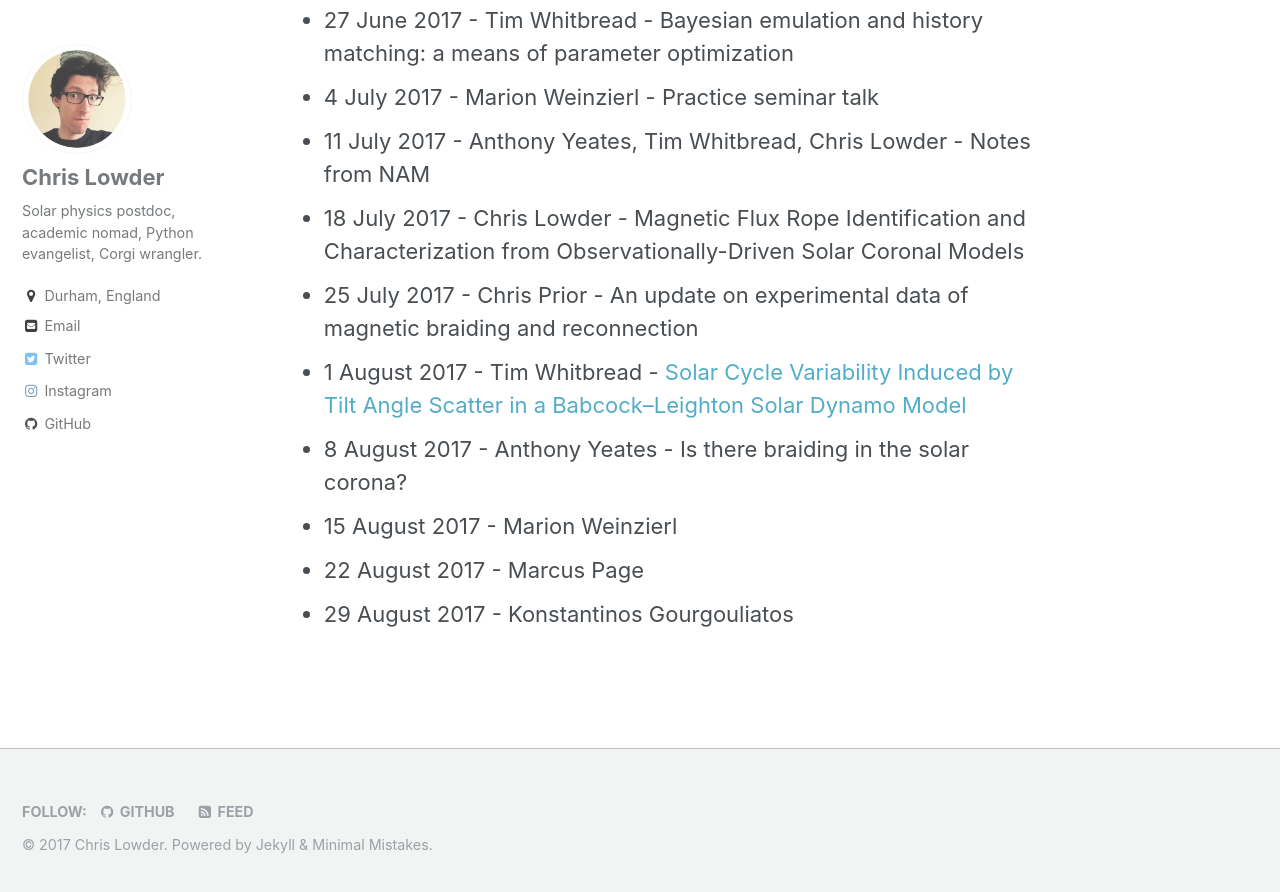
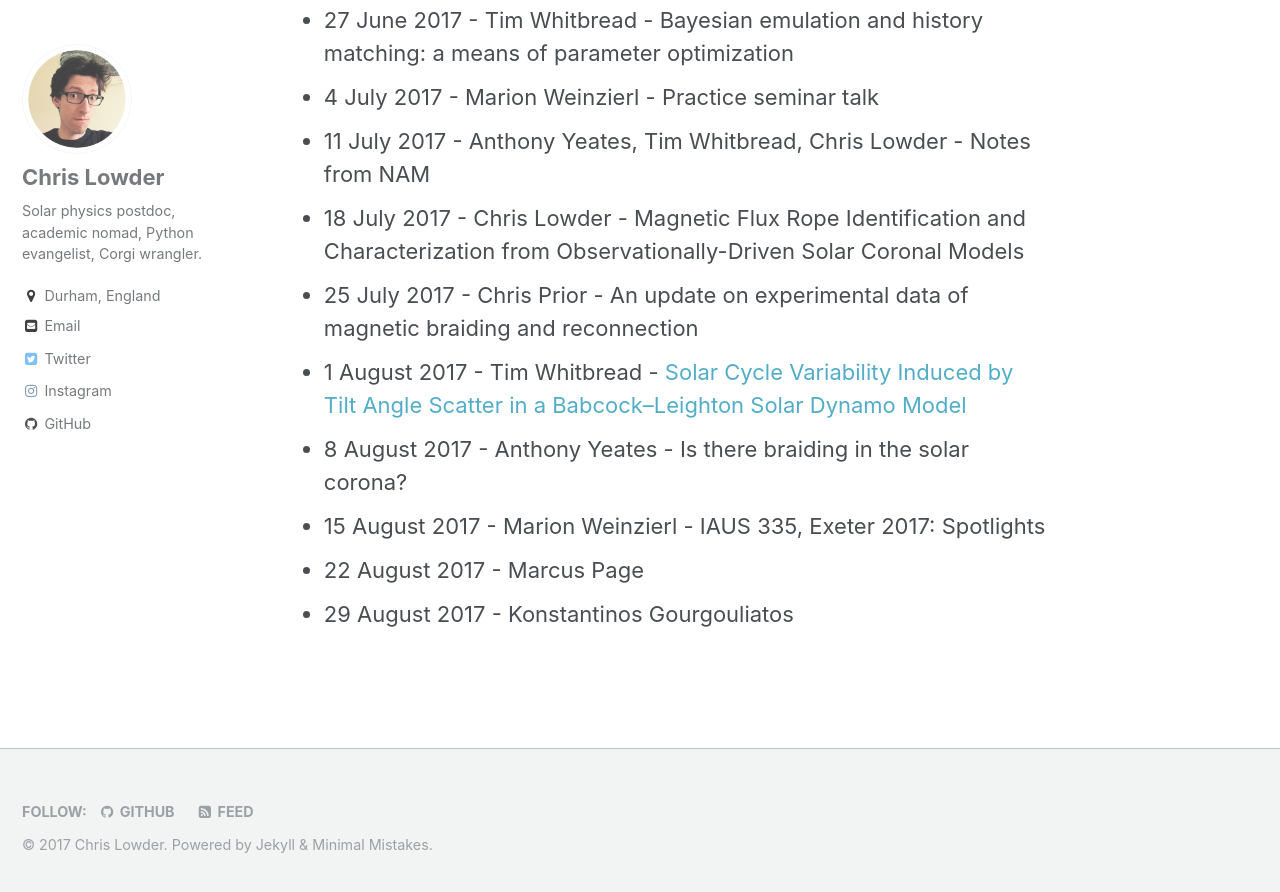
Before and after one commit to lowderchris/lowderchris.github.io, a Jekyll site: the page built from _pages/mhd-seminar.md, in a window 1280 px wide and 900 px high, scrolled down 1087 px. Shown: the top 892 px of the window. Built offline with Jekyll 4.4.1, drawn with Linux system fonts in a browser that asks for light colours.

Commit message:
Updated MHD seminar list

```diff
--- a/_pages/mhd-seminar.md
+++ b/_pages/mhd-seminar.md
@@ -22,6 +22,6 @@ Our research group conducts a regular series of seminars to highlight research o
 - 25 July 2017 - Chris Prior - An update on experimental data of magnetic braiding and reconnection
 - 1 August 2017 - Tim Whitbread - [Solar Cycle Variability Induced by Tilt Angle Scatter in a Babcock--Leighton Solar Dynamo Model](https://arxiv.org/abs/1706.08933v1)
 - 8 August 2017 - Anthony Yeates - Is there braiding in the solar corona?
-- 15 August 2017 - Marion Weinzierl
+- 15 August 2017 - Marion Weinzierl - IAUS 335, Exeter 2017: Spotlights
 - 22 August 2017 - Marcus Page
 - 29 August 2017 - Konstantinos Gourgouliatos
```
